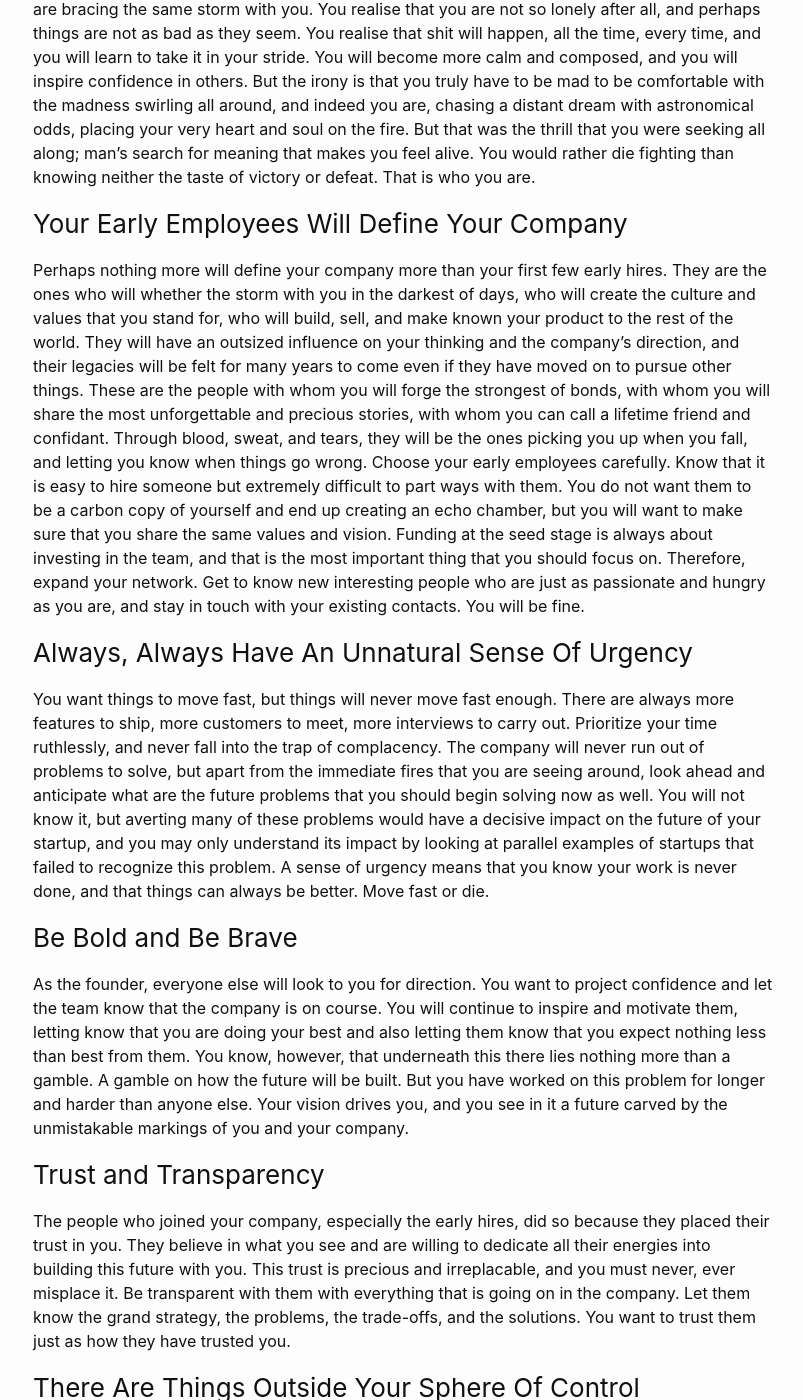
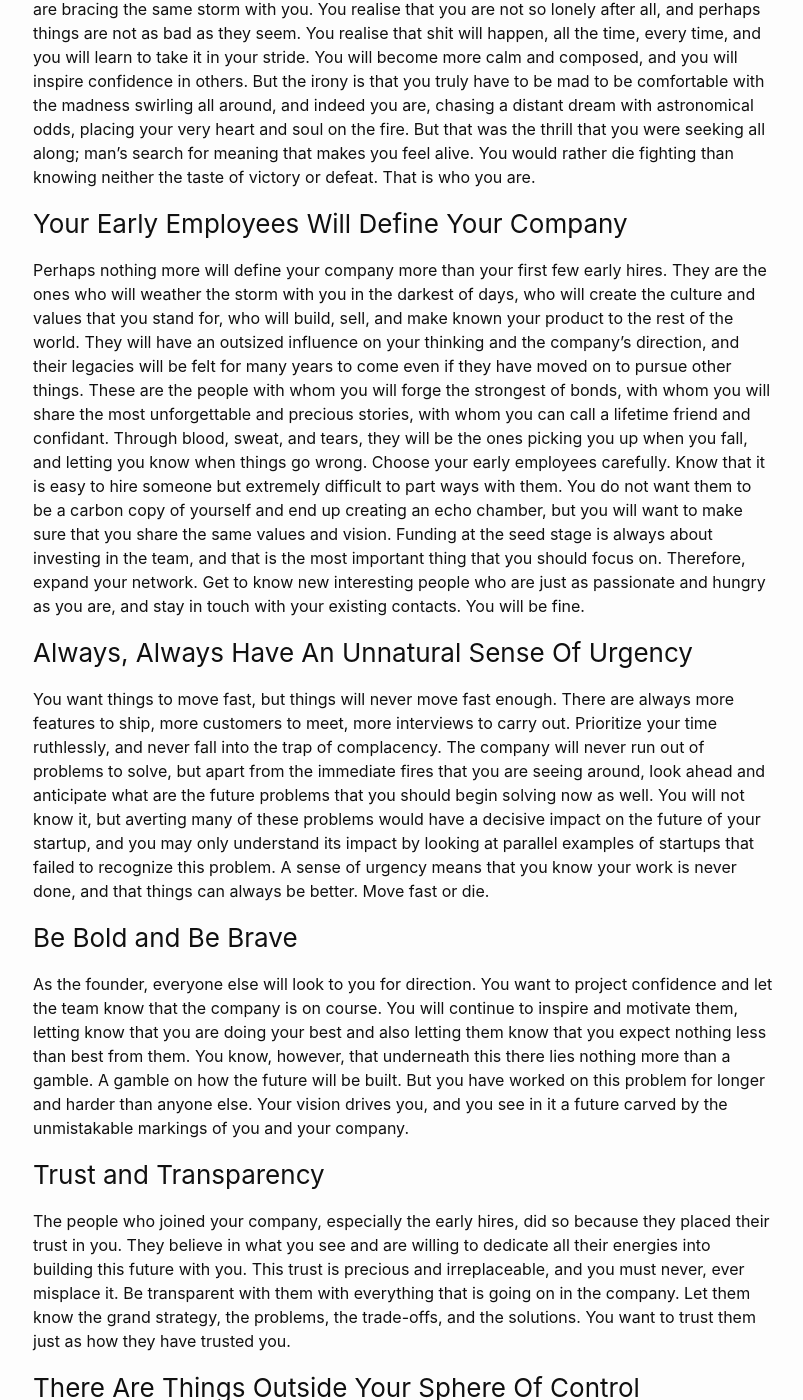
Before and after one commit to fanpu/blog, a Jekyll site: the page built from _posts/2018-07-31-notes-on-founding-a-startup-to-my-future-self.markdown, in a window 1280 px wide and 1400 px high, scrolled down 1127 px. Shown: the whole window, without its empty margins (237-1040 px from the left). Built offline with Jekyll 4.4.1, drawn with Linux system fonts in a browser that asks for light colours; comment, search, counter and statistics services are not loaded.

Commit message:
Fix typos (thanks Juo Shuen for reporting

```diff
--- a/_posts/2018-07-31-notes-on-founding-a-startup-to-my-future-self.markdown
+++ b/_posts/2018-07-31-notes-on-founding-a-startup-to-my-future-self.markdown
@@ -16,7 +16,7 @@ will wonder if perhaps eveything that you have been doing was just simply a joke
 sight. You will see that through it all, there are people around you who are bracing the same storm with you. You realise that you are not so lonely after all, and perhaps things are not as bad as they seem. You realise that shit will happen, all the time, every time, and you will learn to take it in your stride. You will become more calm and composed, and you will inspire confidence in others. But the irony is that you truly have to be mad to be comfortable with the madness swirling all around, and indeed you are, chasing a distant dream with astronomical odds, placing your very heart and soul on the fire. But that was the thrill that you were seeking all along; man's search for meaning that makes you feel alive. You would rather die fighting than knowing neither the taste of victory or defeat. That is who you are.
 
 ### Your Early Employees Will Define Your Company
-Perhaps nothing more will define your company more than your first few early hires. They are the ones who will whether the storm with you in the darkest of days, who will create the culture and values that you stand for, who will build, sell, and make known your product to the rest of the world. They will have an outsized influence on your thinking and the company's direction, and their legacies will be felt for many years to come even if they have moved on to pursue other things. These are
+Perhaps nothing more will define your company more than your first few early hires. They are the ones who will weather the storm with you in the darkest of days, who will create the culture and values that you stand for, who will build, sell, and make known your product to the rest of the world. They will have an outsized influence on your thinking and the company's direction, and their legacies will be felt for many years to come even if they have moved on to pursue other things. These are
 the people with whom you will forge the strongest of bonds, with whom you will share the most unforgettable and precious stories, with whom you can call a lifetime friend and confidant. Through blood, sweat, and tears, they will be the ones picking you up when you fall, and letting you know when things go wrong. Choose your early employees carefully. Know that it is easy to hire someone but extremely difficult to part ways with them. You do not want them to be a carbon copy of yourself and
 end up creating an echo chamber, but you will want to make sure that you share the same values and vision. Funding at the seed stage is always about investing in the team, and that is the most important thing that you should focus on. Therefore, expand your network. Get to know new interesting people who are just as passionate and hungry as you are, and stay in touch with your existing contacts. You will be fine.
 
@@ -28,7 +28,7 @@ As the founder, everyone else will look to you for direction. You want to projec
 anyone else. Your vision drives you, and you see in it a future carved by the unmistakable markings of you and your company.
 
 ### Trust and Transparency
-The people who joined your company, especially the early hires, did so because they placed their trust in you. They believe in what you see and are willing to dedicate all their energies into building this future with you. This trust is precious and irreplacable, and you must never, ever misplace it. Be transparent with them with everything that is going on in the company. Let them know the grand strategy, the problems, the trade-offs, and the solutions. You want to trust them just
+The people who joined your company, especially the early hires, did so because they placed their trust in you. They believe in what you see and are willing to dedicate all their energies into building this future with you. This trust is precious and irreplaceable, and you must never, ever misplace it. Be transparent with them with everything that is going on in the company. Let them know the grand strategy, the problems, the trade-offs, and the solutions. You want to trust them just
 as how they have trusted you.
 
 ### There Are Things Outside Your Sphere Of Control
```
